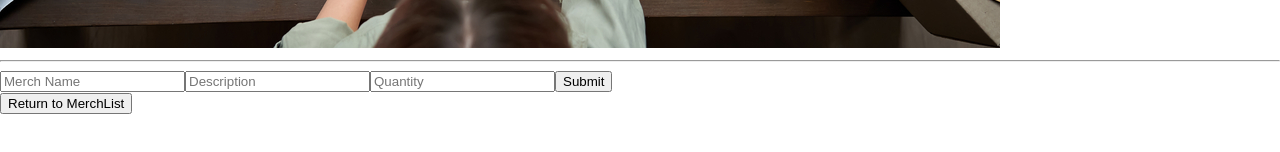
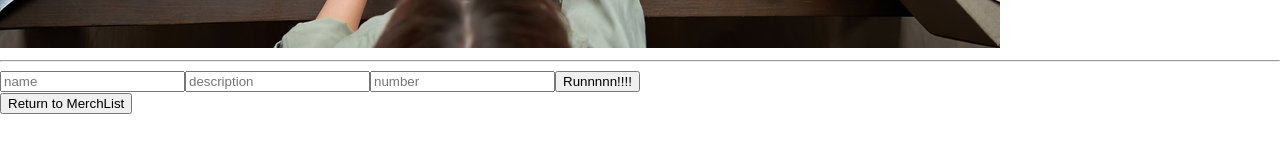
Before and after one commit to AmerikVelasquez/Merch-Site, a React (Create React App) app: page / in a window 1280 px wide. Both pictures are taken after a click on the button "Add Ticket". Shown: the part 602-754 px from the top of the page. Built offline with nearby package versions, Linux system fonts and the light colour scheme.

Commit message:
create reusable form file and connect it too new and edit merch forms

```diff
--- a/src/components/NewMerchForm.js
+++ b/src/components/NewMerchForm.js
@@ -1,6 +1,7 @@
 import React from 'react';
 import { v4 } from 'uuid';
 import PropTypes from 'prop-types'
+import ReusableForm from './ReusableForm';
 
 
 function NewMerchForm(props) {
@@ -8,25 +9,13 @@ function NewMerchForm(props) {
   function handleNewMerchFormSubmission(event){
     event.preventDefault();
     props.onNewMerchCreation({name: event.target.name.value, description: event.target.description.value,
-      quantity: event.target.quantity.value, id: v4()});
+      quantity: parseInt(event.target.quantity.value), id: v4()});
   }
   return (
     <React.Fragment>
-      <form onSubmit={handleNewMerchFormSubmission}>
-        <input
-          type='text'
-          name='name'
-          placeholder='Merch Name' />
-        <input
-          type='text'
-          name='description'
-          placeholder='Description' />
-        <input
-          type='number'
-          name='quantity'
-          placeholder='Quantity' />
-        <button type='submit'>Submit</button>
-      </form>
+      <ReusableForm
+        formSubmissionHandler = {handleNewMerchFormSubmission}
+        buttonText = "Runnnnn!!!!"/>
     </React.Fragment>
   );
 }
--- /dev/null
+++ b/src/components/ReusableForm.js
@@ -0,0 +1,31 @@
+import React from 'react';
+import PropTypes from 'prop-types';
+
+function ReusableForm(props) {
+  return (
+    <React.Fragment>
+      <form onSubmit={props.formSubmissionHandler}>
+      <input
+        type = 'text'
+        name = 'name'
+        placeholder='name'/>
+      <input
+        type = 'text'
+        name = 'description'
+        placeholder = 'description'/>
+      <input
+        type = 'number'
+        name = 'quantity'
+        placeholder = 'number'/>
+        <button type = 'submit'>{props.buttonText}</button>
+      </form>
+    </React.Fragment>
+  );
+}
+
+
+ReusableForm.propTypes = {
+  formSubmissionHandler: PropTypes.func,
+  buttonText: PropTypes.string
+}
+export default ReusableForm
```
Also changed, not shown: src/components/EditMerchForm.js (added, +27 -0 lines).
